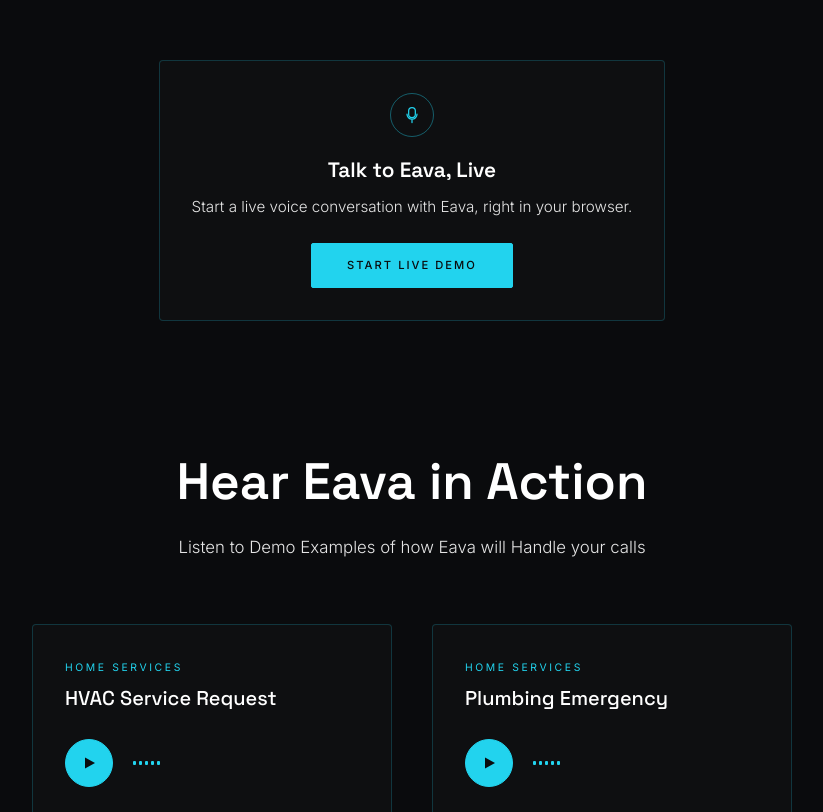
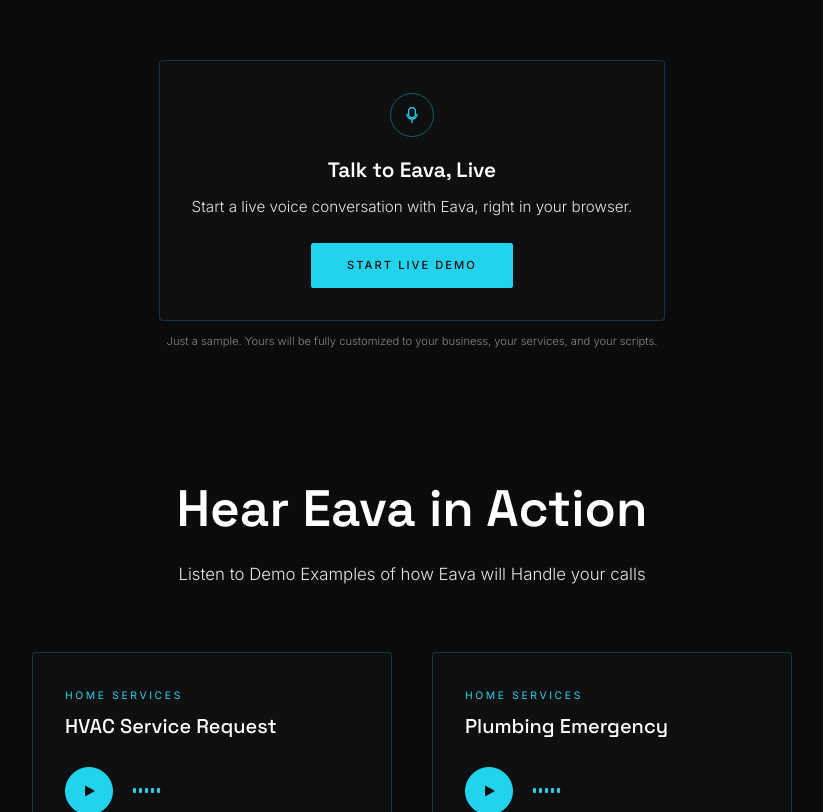
Before and after one commit to Eava-Dev/Eava-website, a Next.js app: page / in a window 1280 px wide. Shown: the part 4431-5243 px from the top of the page, without its empty margins (228-1051 px from the left). Built offline with nearby package versions, Linux system fonts and the light colour scheme.

Commit message:
Add sample disclaimer caption below Talk to Eava widget
Small muted caption clarifying the demo agent is a sample and will be
customized per business.

```diff
--- a/app/components/TalkToEavaWidget.tsx
+++ b/app/components/TalkToEavaWidget.tsx
@@ -69,7 +69,8 @@ export default function TalkToEavaWidget() {
         background: "#0A0B0D",
         padding: "3rem 6vw 0",
         display: "flex",
-        justifyContent: "center",
+        flexDirection: "column",
+        alignItems: "center",
       }}
     >
       <FadeIn>
@@ -225,6 +226,19 @@ export default function TalkToEavaWidget() {
           )}
         </div>
       </FadeIn>
+      <p
+        style={{
+          fontFamily: "var(--font-inter)",
+          fontWeight: 300,
+          fontSize: "0.7rem",
+          color: "#888888",
+          textAlign: "center",
+          marginTop: "0.85rem",
+        }}
+      >
+        Just a sample. Yours will be fully customized to your business, your
+        services, and your scripts.
+      </p>
     </div>
   );
 }
```
